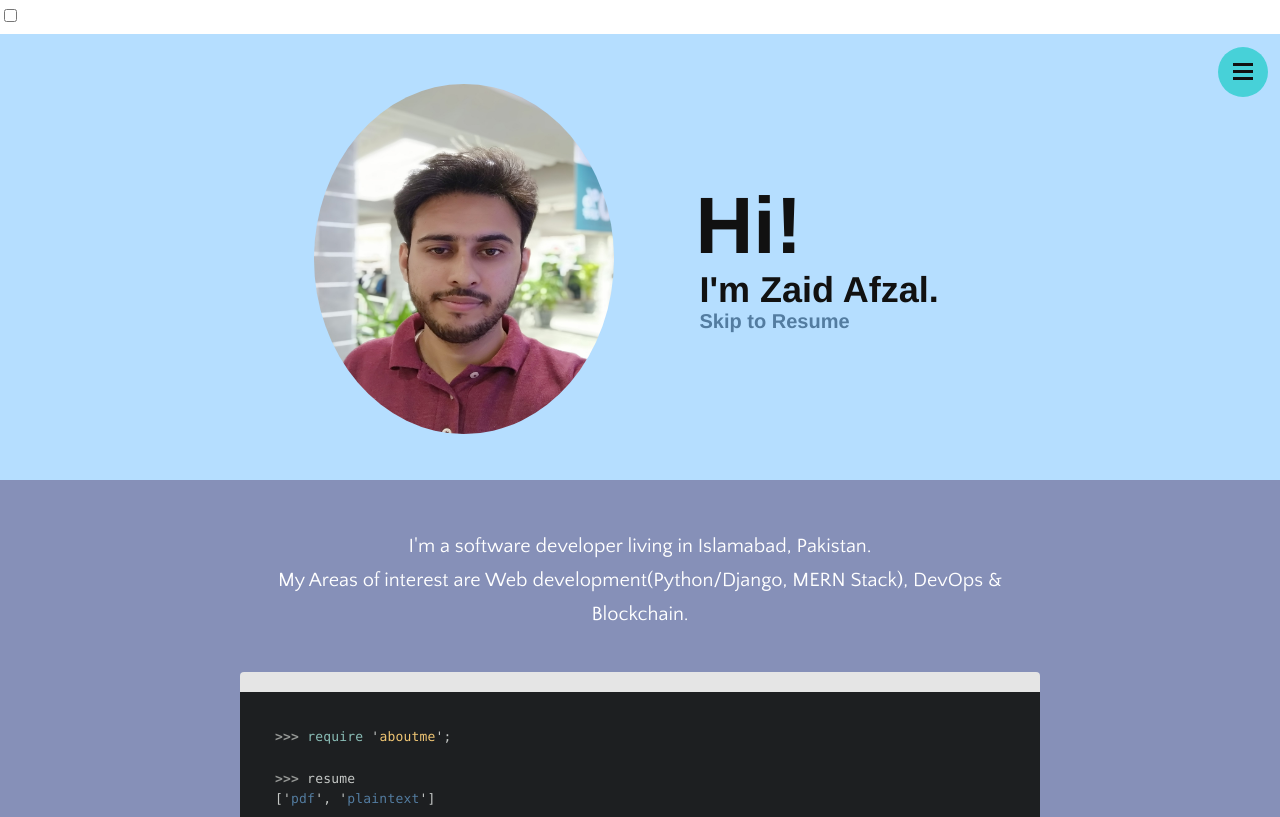
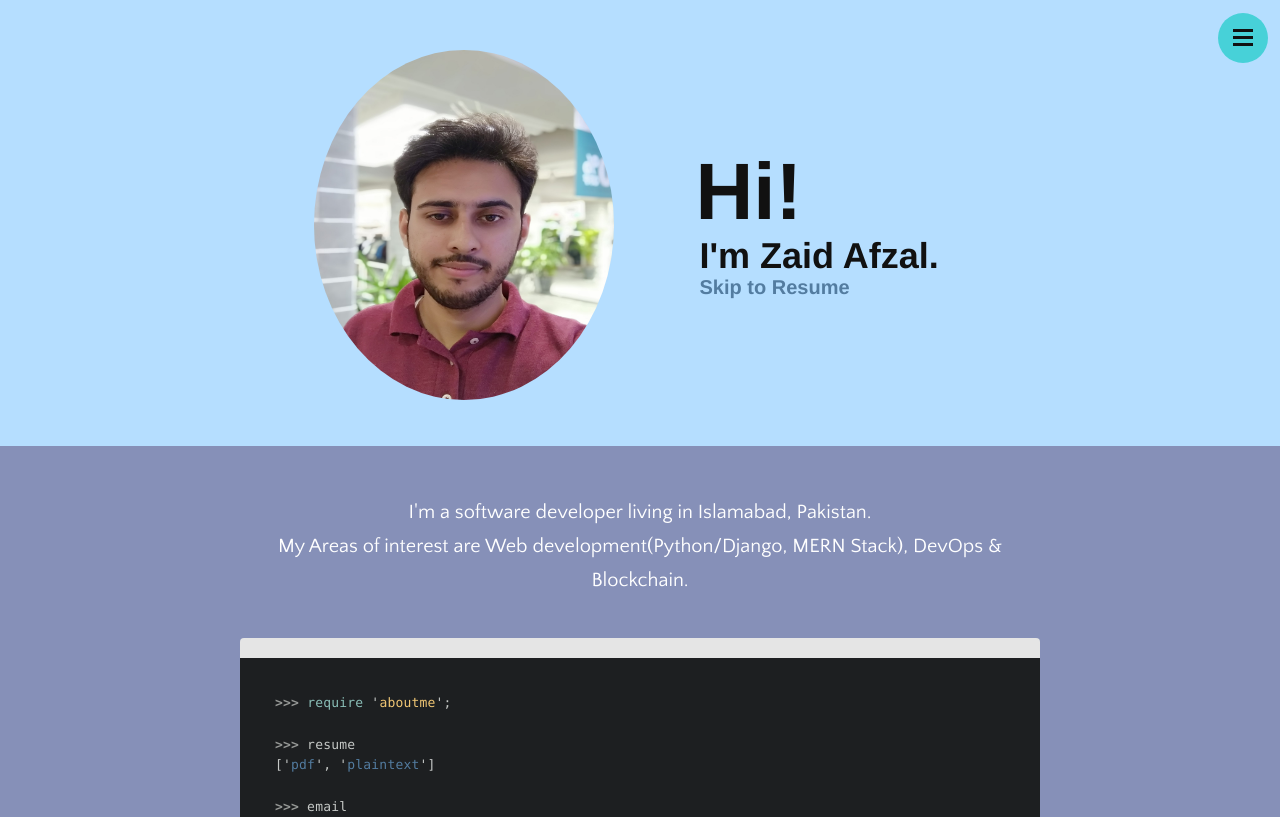
Before and after one commit to z4id/portfolio, a plain HTML site: page index.html in a window 1280 px wide. Shown: the top 817 px of the page. Drawn offline with nearby package versions, Linux system fonts and the light colour scheme; a web font is replaced by a local one.

Commit message:
reverse the change in element id

```diff
--- a/index.html
+++ b/index.html
@@ -29,7 +29,7 @@ mixpanel.init("44a18cd51cf1a74b505376c62240f8e9");
 <!-- end Mixpanel -->
 </head>
 <body>
-    <input id="right-nav-manu" type="checkbox" value="selected"/>
+    <input id="nav-toggle" type="checkbox" value="selected"/>
     <nav>
         <div class="nav-container">
             <div class="fade-in">
```
